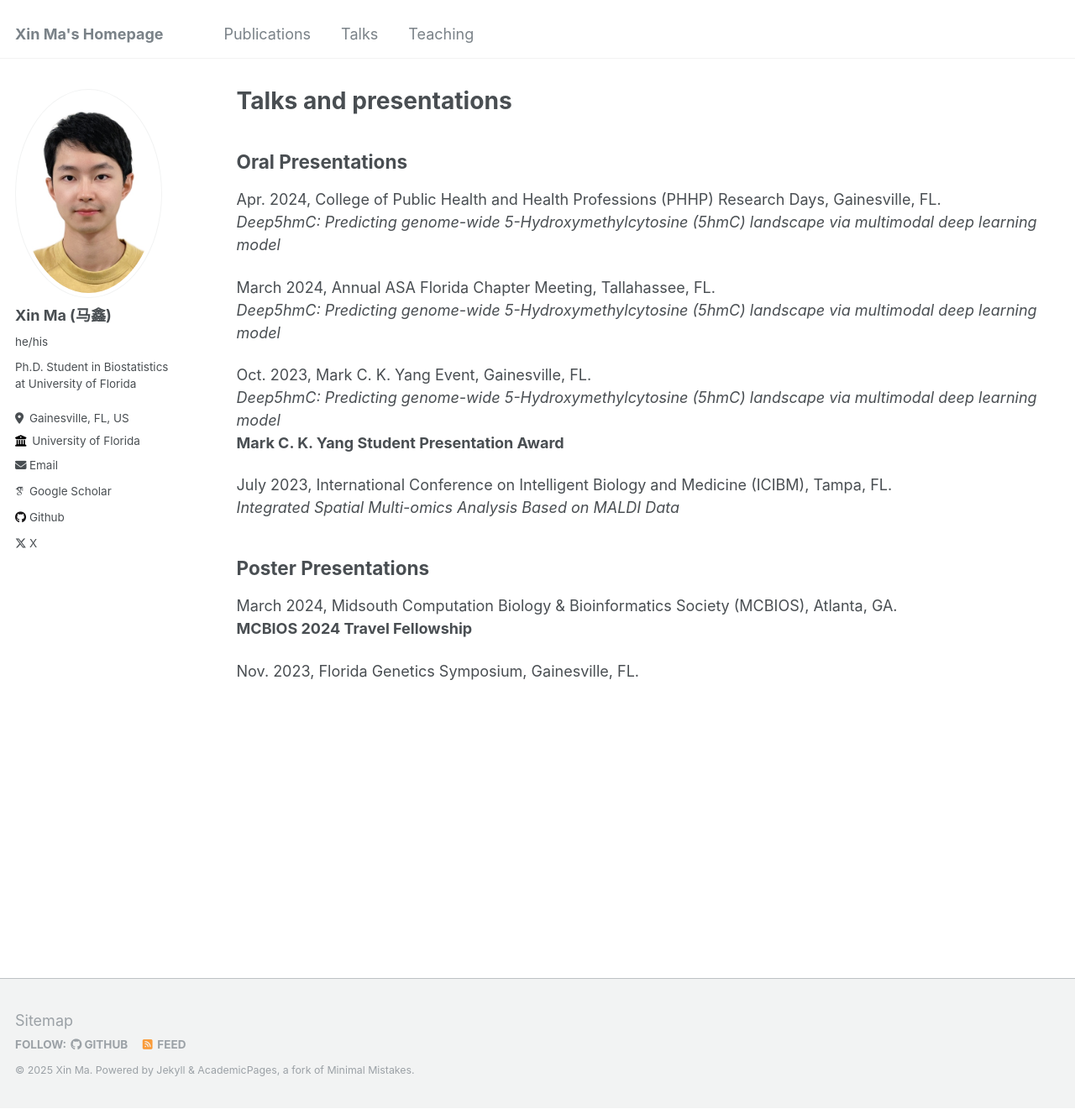
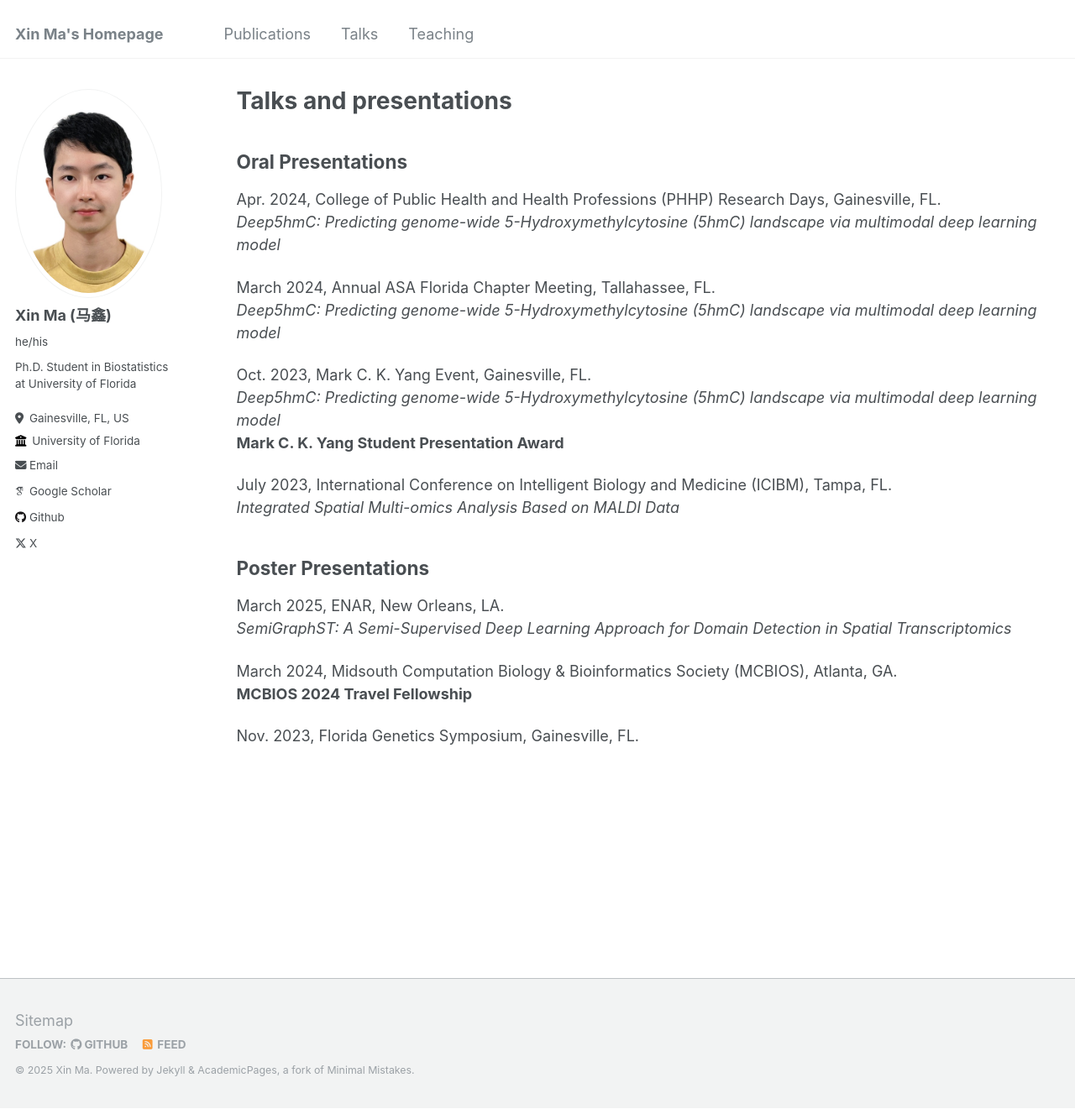
Before and after one commit to XinBiostats/xinbiostats.github.io, a Jekyll site: the page built from _pages/talks.md, in a window 1280 px wide and 1321 px high. Shown: the whole window at 84% size. Built offline with Jekyll 4.4.1, drawn with Linux system fonts in a browser that asks for light colours; some web fonts are replaced.

Commit message:
Update talks.md

```diff
--- a/_pages/talks.md
+++ b/_pages/talks.md
@@ -22,6 +22,9 @@ July 2023, International Conference on Intelligent Biology and Medicine (ICIBM),
 
 Poster Presentations
 ------
+March 2025, ENAR, New Orleans, LA.<br>
+*SemiGraphST: A Semi-Supervised Deep Learning Approach for Domain Detection in Spatial Transcriptomics* <br>
+
 March 2024, Midsouth Computation Biology & Bioinformatics Society (MCBIOS), Atlanta, GA.<br>
 **MCBIOS 2024 Travel Fellowship**
 
```
